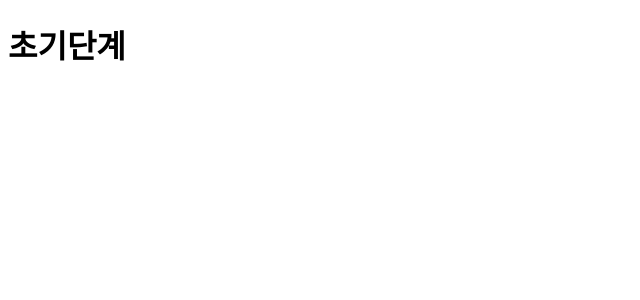
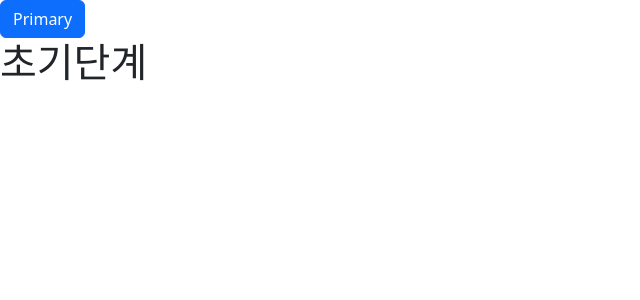
Before and after one commit to WuBong/web_task2, a Vue app: page / in a window 1280 px wide. Shown: the top 300 px of the page, without its empty margins (0-640 px from the left). Built offline with nearby package versions, Linux system fonts and the light colour scheme.

Commit message:
bootstrap 설치
bootstrap 설치

```diff
--- a/package.json
+++ b/package.json
@@ -8,8 +8,10 @@
     "lint": "vue-cli-service lint"
   },
   "dependencies": {
+    "bootstrap": "^5.3.3",
+    "bootstrap-vue": "^2.23.1",
     "core-js": "^3.8.3",
-    "vue": "^3.2.13"
+    "vue": "^3.5.12"
   },
   "devDependencies": {
     "@babel/core": "^7.12.16",
--- a/src/App.vue
+++ b/src/App.vue
@@ -1,5 +1,6 @@
 <template>
   <div>
+    <button type="button" class="btn btn-primary">Primary</button>
   <h1>초기단계</h1>
   </div>
 </template>
--- a/src/main.js
+++ b/src/main.js
@@ -1,4 +1,6 @@
 import { createApp } from 'vue'
 import App from './App.vue'
+import 'bootstrap'
+import 'bootstrap/dist/css/bootstrap.min.css'
 
 createApp(App).mount('#app')
```
Also changed, not shown: 1 other file (tests, documents, lock files or other folders).
